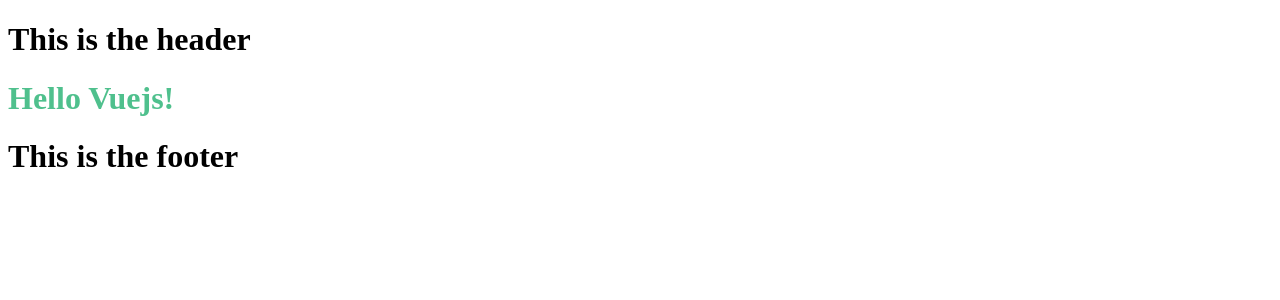
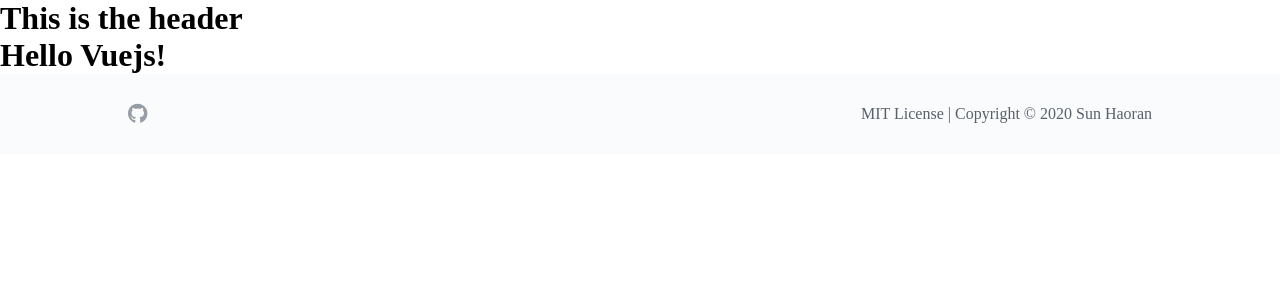
Before and after one commit to haoranpb/vuegular, a Vue app: page / in a window 1280 px wide. Shown: the top 300 px of the page. Built offline with nearby package versions, Linux system fonts and the light colour scheme.

Commit message:
feat: style footer

```diff
--- a/src/App.vue
+++ b/src/App.vue
@@ -18,8 +18,14 @@
 }
 </script>
 
-<style scoped>
-h1 {
-  color: #4fc08d;
+<style>
+a {
+  text-decoration: none;
+  color: rgb(88, 96, 105);
+}
+* {
+  box-sizing: border-box;
+  margin: 0;
+  padding: 0;
 }
 </style>
--- /dev/null
+++ b/src/components/ExternalLink.vue
@@ -0,0 +1,18 @@
+<template>
+  <a :href="link" target="_blank" rel="noopener noreferrer">
+    <slot></slot>
+  </a>
+</template>
+
+<script>
+export default {
+  name: 'external-link',
+  props: {
+    link: {
+      type: String,
+      required: true,
+      validator: value => /^https?:/.test(value),
+    },
+  },
+}
+</script>
--- a/src/components/TheFooter.vue
+++ b/src/components/TheFooter.vue
@@ -1,11 +1,37 @@
 <template>
   <footer>
-    <h1>This is the footer</h1>
+    <external-link link="https://github.com/ludanxer/vuegular">
+      <i class="fab fa-github fa-lg"></i>
+    </external-link>
+
+    <external-link
+      link="https://github.com/ludanxer/vuegular/blob/master/LICENSE"
+      >MIT License | Copyright © 2020 Sun Haoran</external-link
+    >
   </footer>
 </template>
 
 <script>
+import ExternalLink from './ExternalLink.vue'
+
 export default {
   name: 'the-footer',
+  components: { ExternalLink },
 }
 </script>
+
+<style scoped>
+footer {
+  height: 5rem;
+  width: 100%;
+  padding: 1.5rem 8rem;
+  font-size: 1rem;
+  line-height: 2rem;
+  display: flex;
+  justify-content: space-between;
+  background-color: rgb(250, 251, 252);
+}
+.fa-github {
+  color: rgb(150, 157, 164);
+}
+</style>
--- a/src/index.html
+++ b/src/index.html
@@ -4,6 +4,7 @@
     <meta charset="utf-8" />
     <meta http-equiv="X-UA-Compatible" content="IE=edge" />
     <meta name="viewport" content="width=device-width,initial-scale=1.0" />
+    <script src="https://kit.fontawesome.com/daeb3c980b.js" crossorigin="anonymous"></script>
     <title>Vuegular</title>
   </head>
   <body>
```
